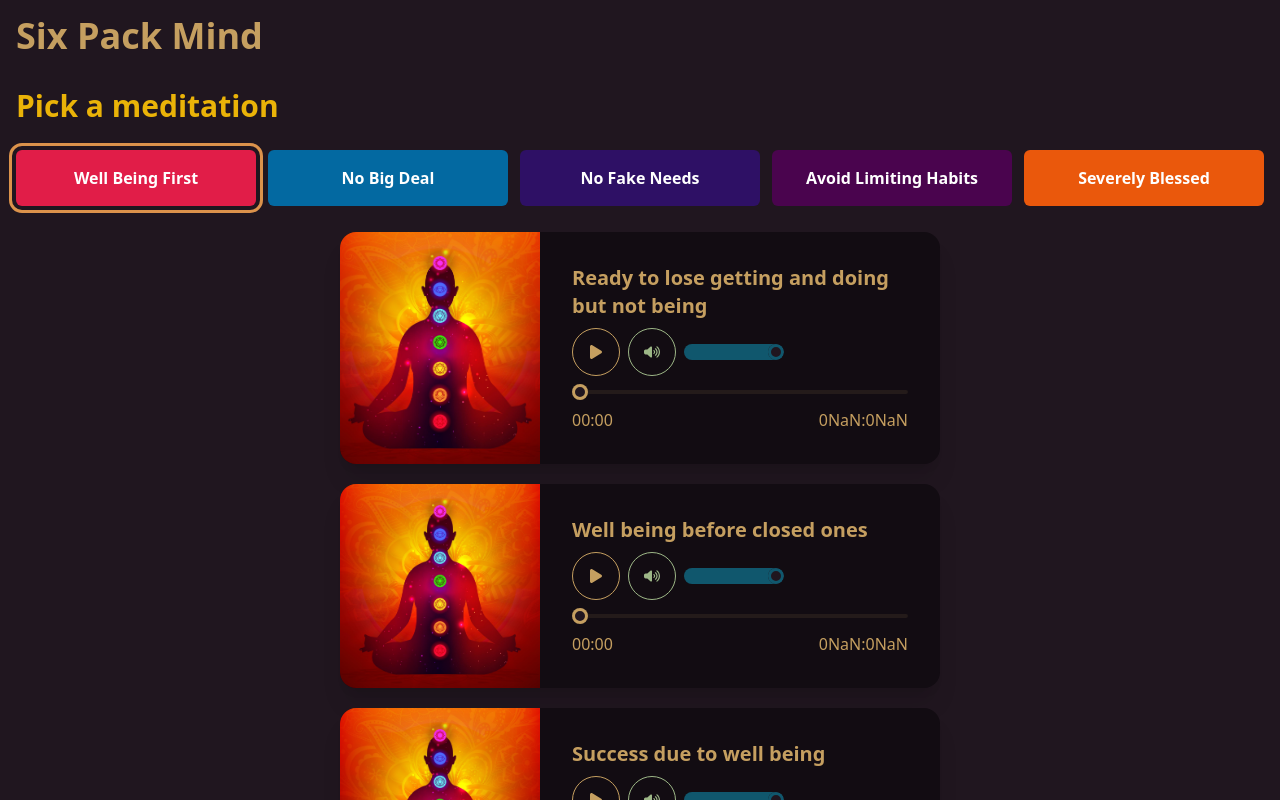
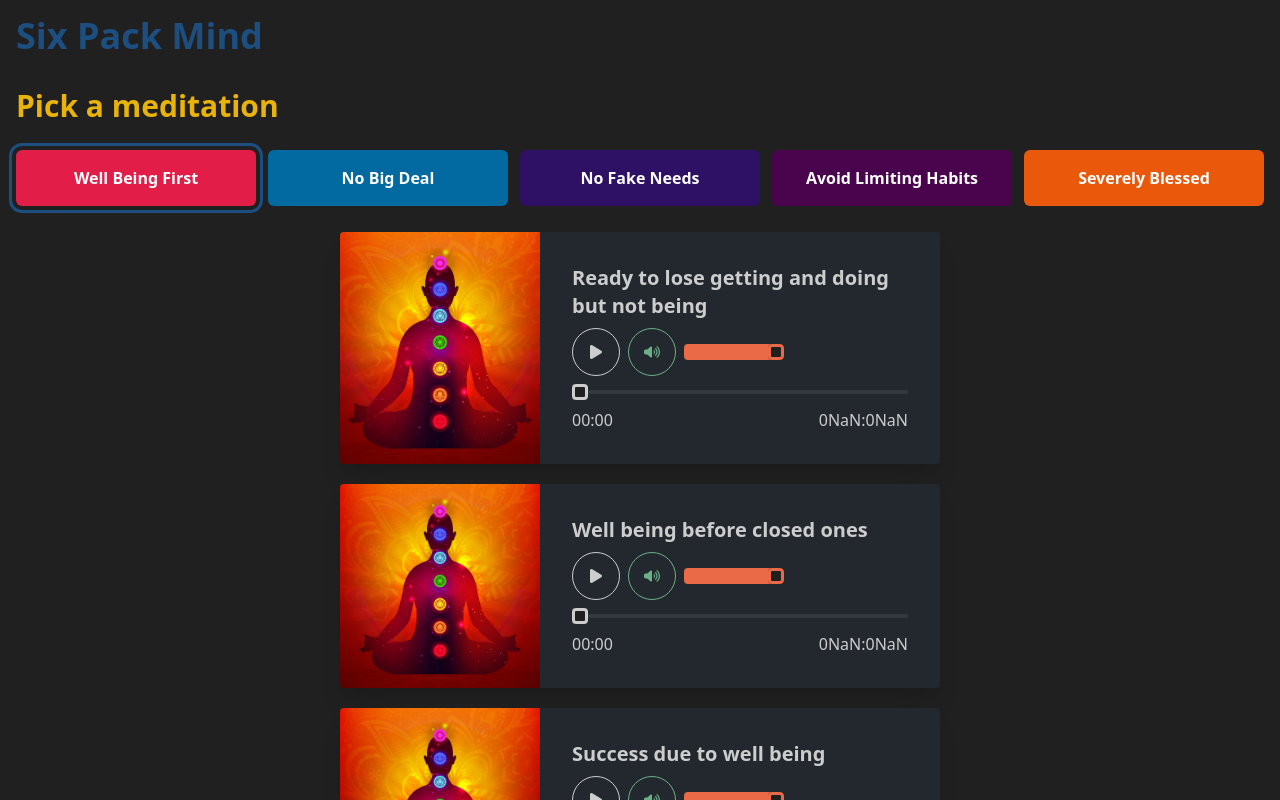
Before and after one commit to Vignesh-Mariappan/six-pack-mind, a React (Vite) app: page / in a window 1280 px wide. Shown: the top 800 px of the page. Built offline with nearby package versions, Linux system fonts and the light colour scheme.

Commit message:
themes added

```diff
--- a/index.html
+++ b/index.html
@@ -1,5 +1,5 @@
 <!doctype html>
-<html lang="en" data-theme="coffee">
+<html lang="en" data-theme="business">
   <head>
     <meta charset="UTF-8" />
     <link rel="icon" type="image/svg+xml" href="/vite.svg" />
--- a/src/App.jsx
+++ b/src/App.jsx
@@ -1,7 +1,12 @@
+import { useEffect } from 'react'
 import './App.css'
 import HomePage from './components/HomePage'
 
 function App() {
+
+  useEffect(() => {
+    document.querySelector("html").setAttribute("data-theme", ["night", "luxury", "coffee", "synthwave", "business"][Math.floor(Math.random() * 5)])
+  }, [])
 
   return (
     <HomePage />
--- a/src/components/HomePage.jsx
+++ b/src/components/HomePage.jsx
@@ -4,7 +4,7 @@ import PickYourMeditation from './PickYourMeditation'
 const HomePage = () => {
   return (
     <div className='w-full max-w-[1440px] mx-auto px-4'>
-      <h1 className="text-4xl font-bold py-4">
+      <h1 className="text-4xl font-bold py-4 text-primary">
         Six Pack Mind
       </h1>
 
--- a/tailwind.config.js
+++ b/tailwind.config.js
@@ -14,6 +14,6 @@ export default {
     daisyui,
   ],
   daisyui: {
-    themes: ["light", "dark", "coffee"],
+    themes: ["night", "luxury", "coffee", "synthwave", "business"],
   },
 }
```
